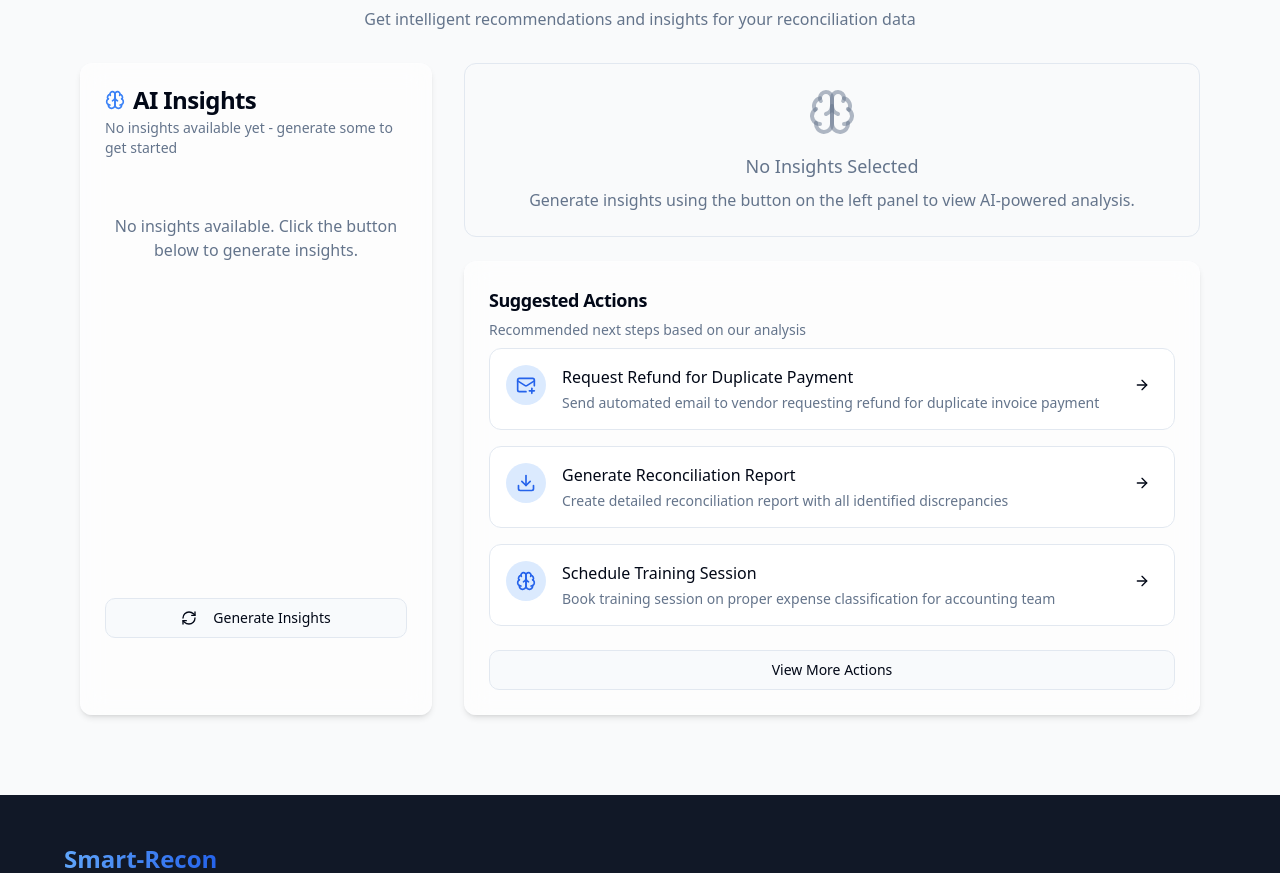
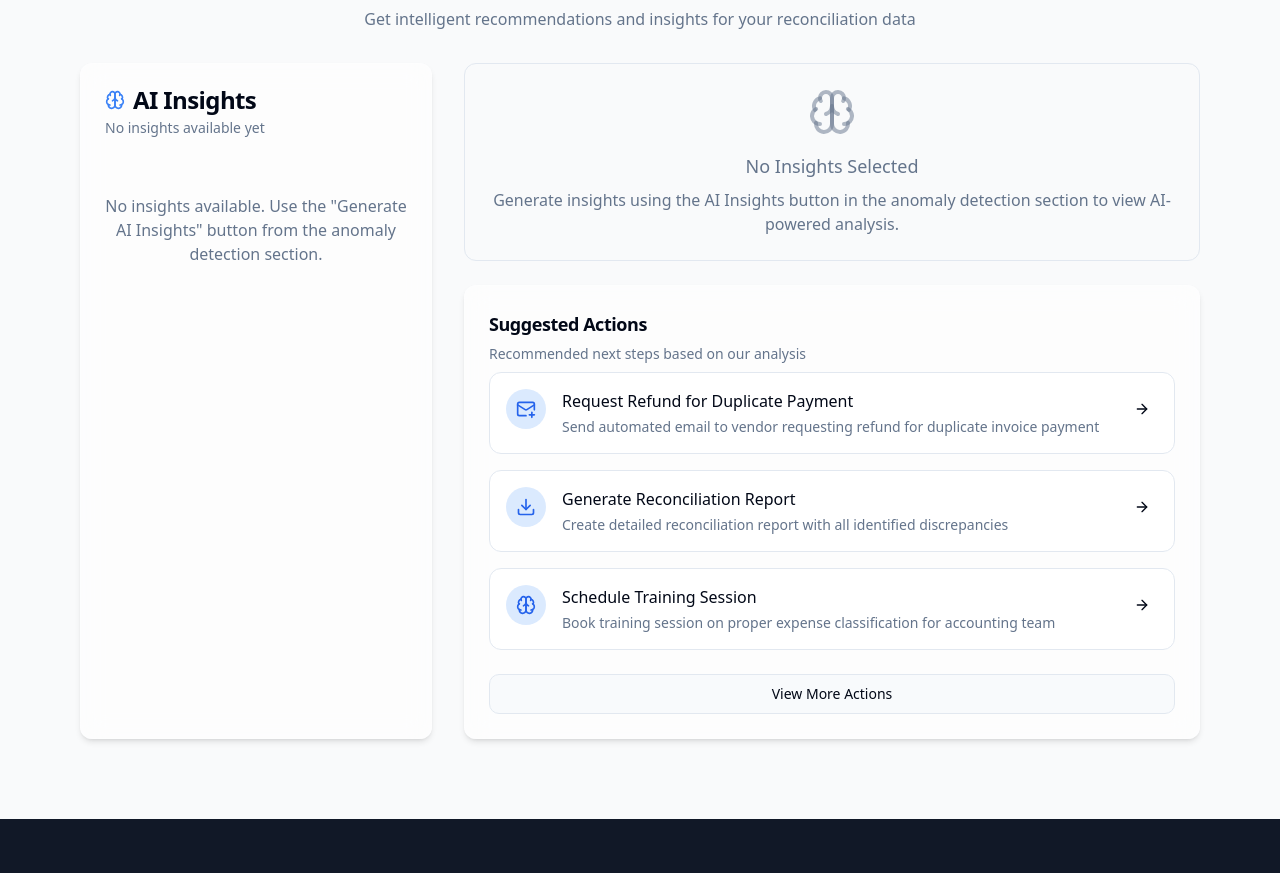
Before and after one commit to sujeetkumar6673/reconciled-clarity-tool, a React (Vite) app: page / in a window 1280 px wide. Shown: the part 2673-3546 px from the top of the page. Built offline with nearby package versions, Linux system fonts and the light colour scheme.

Commit message:
Remove Generate More Insights button
Removed the "Generate More Insights" button from the InsightsPanel component as per the requirements.

```diff
--- a/src/components/InsightsPanel.tsx
+++ b/src/components/InsightsPanel.tsx
@@ -106,11 +106,6 @@ ${anomaly.sampleRecords?.map(record => record.company).join(', ') || 'No sample
     }
   };
 
-  const handleGenerateMoreInsights = () => {
-    console.log('Generating more insights...');
-    generateInsights();
-  };
-
   const handleExecuteAction = (actionType: string) => {
     toast.success(`Action "${actionType}" initiated`);
   };
@@ -155,7 +150,6 @@ ${anomaly.sampleRecords?.map(record => record.company).join(', ') || 'No sample
             insights={insights}
             selectedInsightId={selectedInsight?.id}
             onSelectInsight={setSelectedInsight}
-            onGenerateMore={handleGenerateMoreInsights}
             loading={isGeneratingInsights}
             totalAnomalies={contextTotalAnomalies || apiTotalAnomalies}
           />
@@ -175,7 +169,7 @@ ${anomaly.sampleRecords?.map(record => record.company).join(', ') || 'No sample
             <div className="rounded-lg border p-6 text-center text-muted-foreground">
               <Brain className="h-12 w-12 mx-auto mb-4 text-muted-foreground/50" />
               <h3 className="text-lg font-medium mb-2">No Insights Selected</h3>
-              <p>Generate insights using the button on the left panel to view AI-powered analysis.</p>
+              <p>Generate insights using the AI Insights button in the anomaly detection section to view AI-powered analysis.</p>
             </div>
           )}
 
--- a/src/components/insights/InsightsList.tsx
+++ b/src/components/insights/InsightsList.tsx
@@ -1,11 +1,9 @@
 
 import React, { useEffect, useState } from 'react';
-import { Brain, RefreshCw } from 'lucide-react';
-import { Button } from '@/components/ui/button';
-import { Card, CardContent, CardDescription, CardFooter, CardHeader, CardTitle } from '@/components/ui/card';
+import { Brain } from 'lucide-react';
+import { Card, CardContent, CardDescription, CardHeader, CardTitle } from '@/components/ui/card';
 import InsightItem from './InsightItem';
 import { ScrollArea } from '@/components/ui/scroll-area';
-import { toast } from 'sonner';
 import { useAnomalyContext } from '@/context/AnomalyContext';
 
 interface InsightsListProps {
@@ -18,7 +16,6 @@ interface InsightsListProps {
   }>;
   selectedInsightId: number | null;
   onSelectInsight: (insight: any) => void;
-  onGenerateMore: () => void;
   loading: boolean;
   totalAnomalies?: number;
 }
@@ -27,7 +24,6 @@ const InsightsList: React.FC<InsightsListProps> = ({
   insights,
   selectedInsightId,
   onSelectInsight,
-  onGenerateMore,
   loading,
   totalAnomalies = 0
 }) => {
@@ -65,17 +61,6 @@ const InsightsList: React.FC<InsightsListProps> = ({
     }
   }, [insights, selectedInsightId, loading, totalAnomalies, anomalyStats]);
 
-  // Handle generate more with explicit feedback
-  const handleGenerateMore = () => {
-    onGenerateMore();
-    toast.info('Generating new insights...');
-
-    // Force re-render after a delay
-    setTimeout(() => {
-      setRenderKey(prev => prev + 1);
-    }, 500);
-  };
-
   return (
     <Card className="glass-card h-full" key={`insights-list-card-${renderKey}`}>
       <CardHeader>
@@ -86,7 +71,7 @@ const InsightsList: React.FC<InsightsListProps> = ({
         <CardDescription>
           {localInsights.length > 0
             ? `Showing ${localInsights.length} insights with ${localTotalAnomalies} total anomalies`
-            : 'No insights available yet - generate some to get started'}
+            : 'No insights available yet'}
         </CardDescription>
       </CardHeader>
       <CardContent className="p-0">
@@ -103,32 +88,13 @@ const InsightsList: React.FC<InsightsListProps> = ({
               ))
             ) : (
               <div className="text-center py-8 text-muted-foreground">
-                No insights available. Click the button below to generate insights.
+                No insights available. Use the "Generate AI Insights" button from the anomaly detection section.
               </div>
             )}
           </div>
         </ScrollArea>
       </CardContent>
-      <CardFooter className="flex justify-center pt-4">
-        <Button
-          variant="outline"
-          onClick={handleGenerateMore}
-          disabled={loading}
-          className="w-full"
-        >
-          {loading ? (
-            <>
-              <RefreshCw className="h-4 w-4 mr-2 animate-spin" />
-              Generating Insights...
-            </>
-          ) : (
-            <>
-              <RefreshCw className="h-4 w-4 mr-2" />
-              {localInsights.length > 0 ? 'Generate More Insights' : 'Generate Insights'}
-            </>
-          )}
-        </Button>
-      </CardFooter>
+      {/* Card footer with generate more button has been removed */}
     </Card>
   );
 };
```
